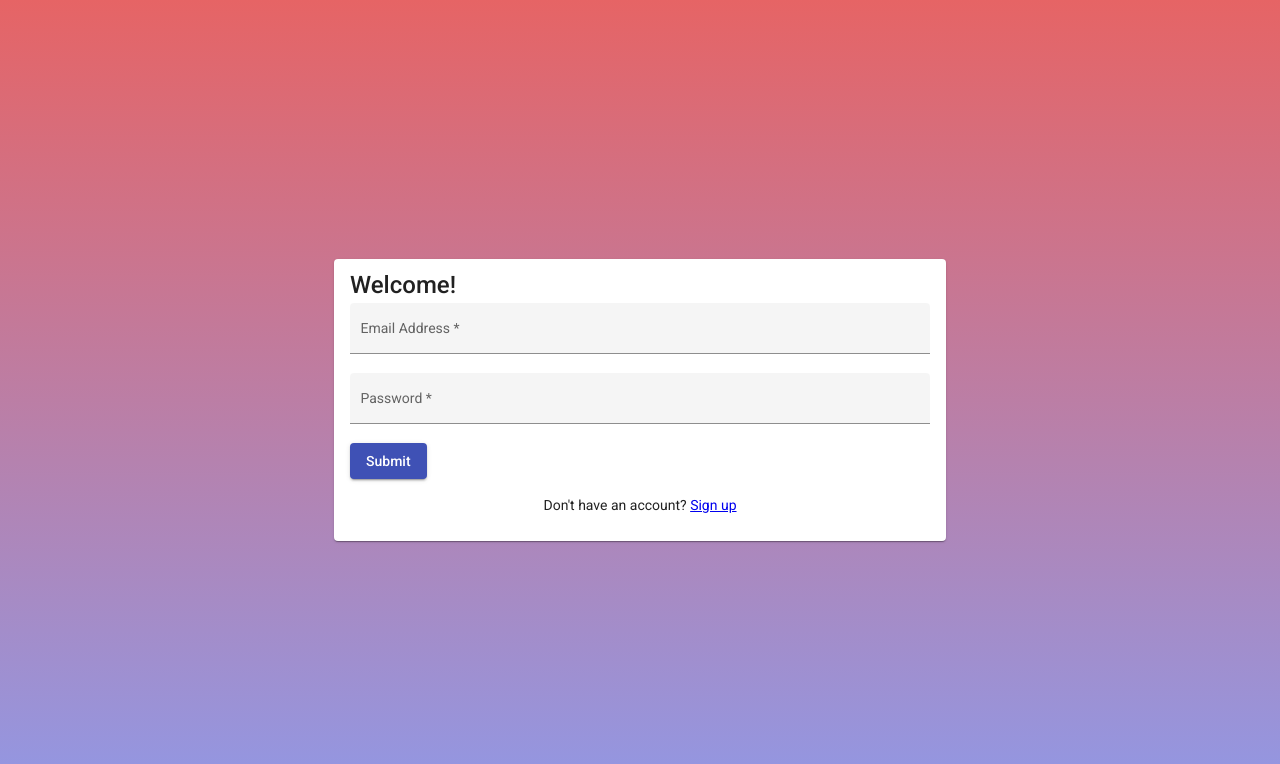
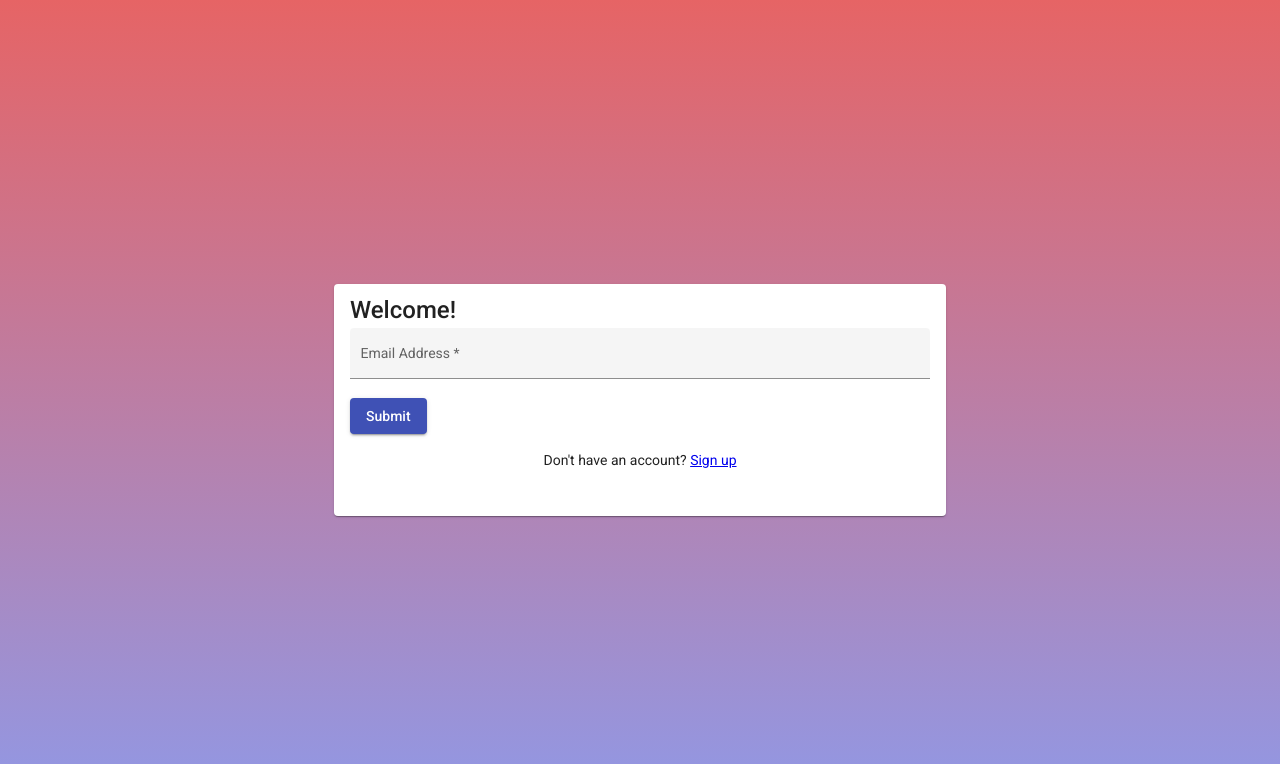
Before and after one commit to hiranosasuke/availity-registration-form, an Angular app in the folder web-ui/: page /login in a window 1280 px wide. Shown: the top 764 px of the page. Built offline with nearby package versions, Linux system fonts and the light colour scheme.

Commit message:
Login navigate to home

```diff
--- a/web-ui/src/app/pages/login/login.component.html
+++ b/web-ui/src/app/pages/login/login.component.html
@@ -7,11 +7,6 @@
         <mat-form-field class="full-width" appearance="fill">
           <mat-label>Email Address</mat-label>
           <input matInput required formControlName="emailAddress" />
-        </mat-form-field>
-
-        <mat-form-field class="full-width" appearance="fill">
-          <mat-label>Password</mat-label>
-          <input matInput required formControlName="password" />
         </mat-form-field>
 
         <button (click)="onSubmit()" mat-raised-button color="primary">
--- a/web-ui/src/app/pages/login/login.component.ts
+++ b/web-ui/src/app/pages/login/login.component.ts
@@ -1,6 +1,7 @@
 import { Component, OnInit } from '@angular/core';
 import { FormGroup, FormBuilder, Validators } from '@angular/forms';
 import { MatSnackBar } from '@angular/material/snack-bar';
+import { Router } from '@angular/router';
 
 @Component({
   selector: 'app-login',
@@ -10,7 +11,11 @@ import { MatSnackBar } from '@angular/material/snack-bar';
 export class LoginComponent implements OnInit {
   loginForm!: FormGroup;
 
-  constructor(private fb: FormBuilder, private _snackBar: MatSnackBar) {}
+  constructor(
+    private fb: FormBuilder,
+    private _snackBar: MatSnackBar,
+    private router: Router
+  ) {}
 
   ngOnInit() {
     this.buildForm();
@@ -19,12 +24,12 @@ export class LoginComponent implements OnInit {
   buildForm() {
     this.loginForm = this.fb.group({
       emailAddress: [null, Validators.required],
-      password: [null, Validators.required],
     });
   }
 
   onSubmit() {
     if (this.loginForm.valid) {
+      this.router.navigate(['home']);
     } else {
       this._snackBar.open('Please fill out all required fields', 'Close', {
         duration: 3000,
```
